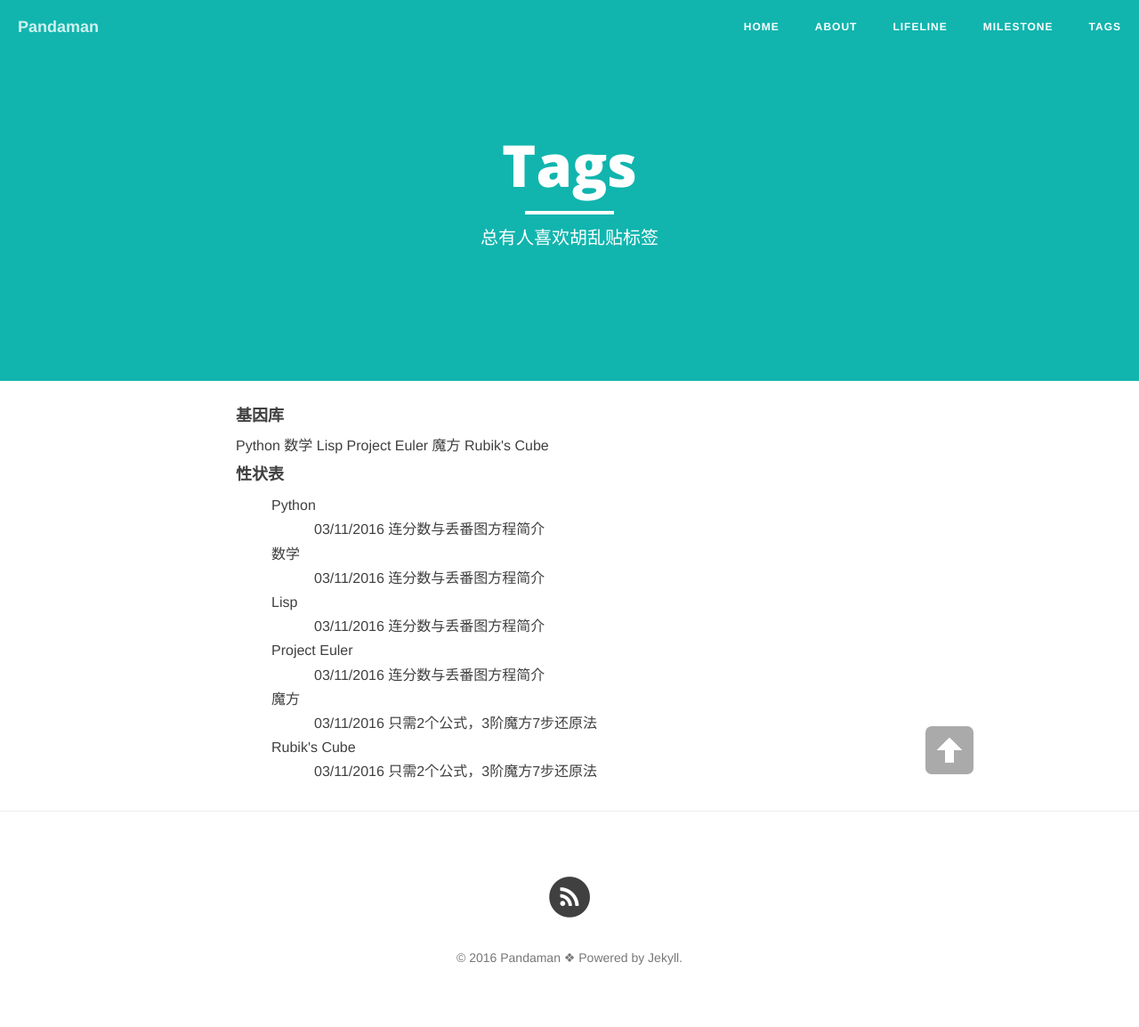
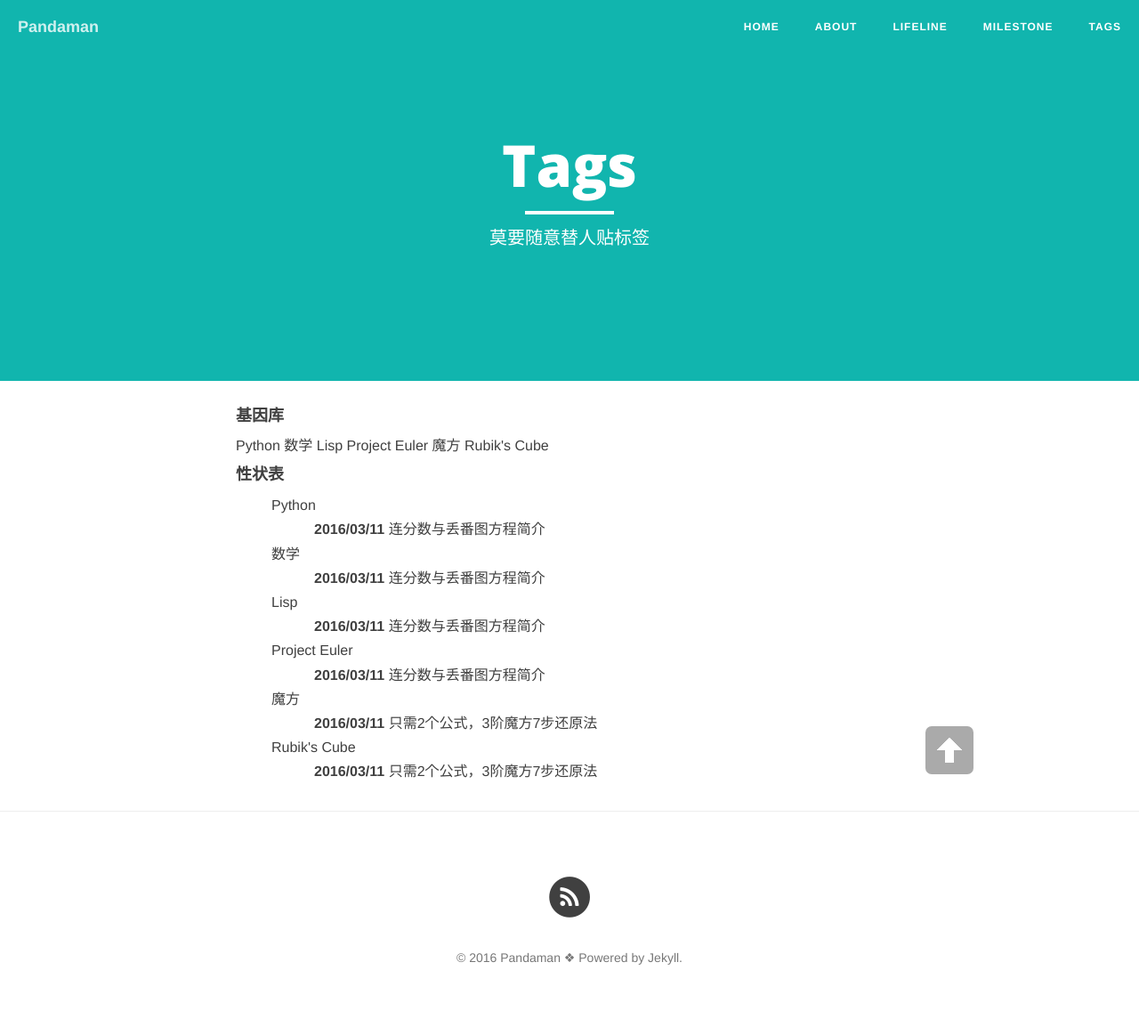
Before and after one commit to ceares/ceares.github.io, a Jekyll site: the page built from tags.md, in a window 1280 px wide. Shown: the whole page at 89% size. Built offline with Jekyll 4.4.1, drawn with Linux system fonts in a browser that asks for light colours; nearby versions of some CDN libraries; library files that are not in the unit come from our copies.

Commit message:
Update tags.md

```diff
--- a/tags.md
+++ b/tags.md
@@ -1,7 +1,7 @@
 ---
 layout: page
 title: "Tags"
-description: " 总有人喜欢胡乱贴标签"
+description: "莫要随意替人贴标签"
 header-img: "img/semantic.jpg"
 ---
 
@@ -22,9 +22,9 @@ header-img: "img/semantic.jpg"
 {% for tag in site.tags %}
   <li class="listing-seperator" id="{{ tag[0] }}">{{ tag[0] }}</li>
 {% for post in tag[1] %}
-  <li class="listing-item" style="text-indent:3em;">
-  <time datetime="{{ post.date | date:"%Y-%m-%d" }}">{{ post.date | date:"%m/%d/%Y" }}</time>
-  <a href="{{ post.url }}" title="{{ post.title }}" style="text-indent:1em;">{{ post.title }}</a>
+  <li class="listing-item" style="text-indent:3em;font-weight:bold;">
+  <time datetime="{{ post.date | date:"%Y-%m-%d" }}">{{ post.date | date:"%Y/%m/%d" }}</time>
+  <a href="{{ post.url }}" title="{{ post.title }}" style="text-indent:1em;font-weight:normal;">{{ post.title }}</a>
   </li>
 {% endfor %}
 {% endfor %}
```
